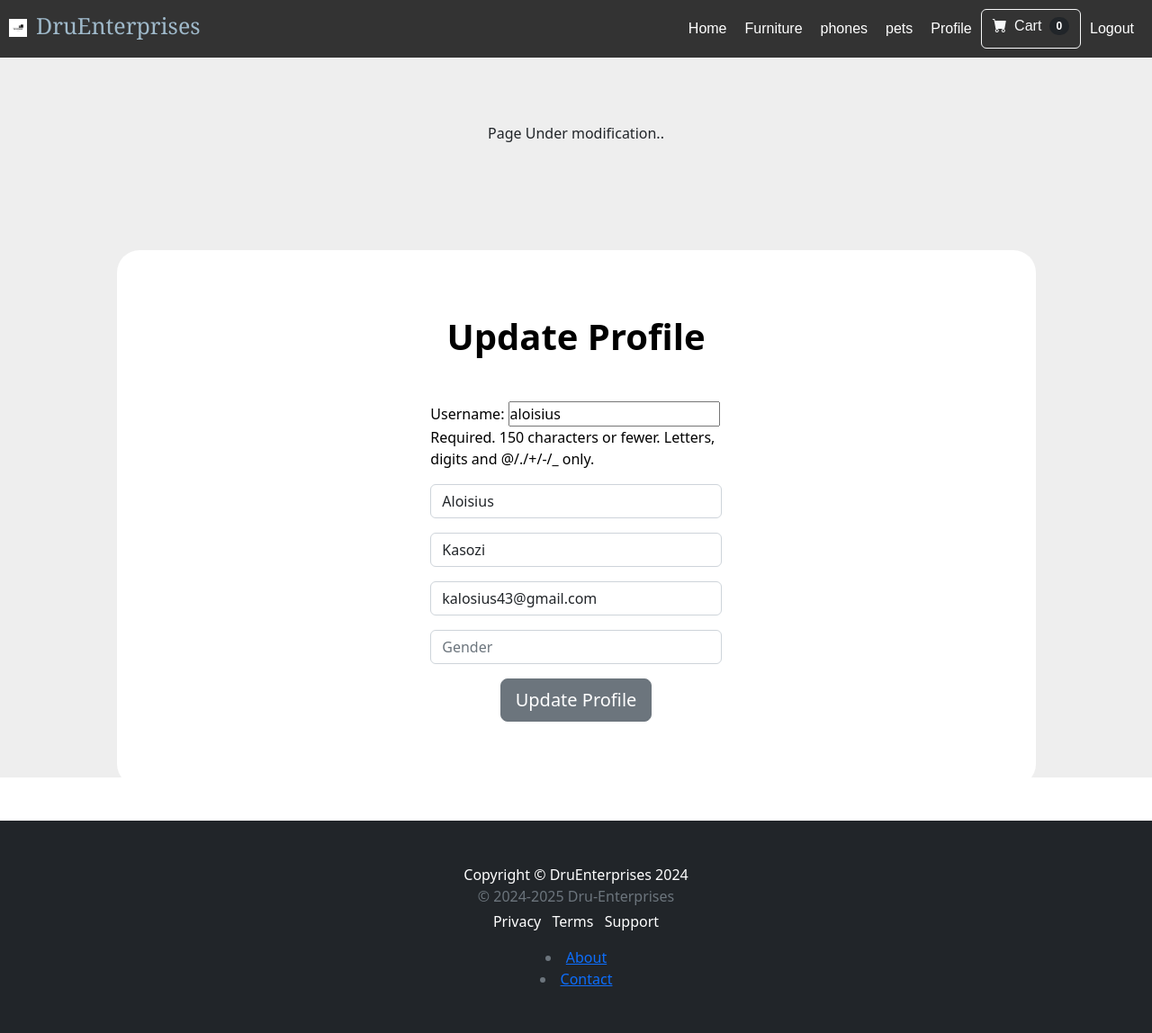
After one commit to kalosius/Dru-Limited, a Django app: page /update_user/ in a window 1280 px wide. The commit adds this page. Shown: the whole page at 90% size. Run offline with Django 5.2, Linux system fonts and the light colour scheme; a user stored in the database is signed in; data comes from the database, SQL or seed files in the repository; both versions use the stored data as it was after the commit; some libraries are stand-ins or nearby versions.

Commit message:
added user profile

```diff
--- /dev/null
+++ b/druu/forms.py
@@ -0,0 +1,21 @@
+from django.contrib.auth.models import User
+from django.contrib.auth.forms import UserCreationForm, UserChangeForm
+from django import forms
+
+class UpdateUserForm(UserChangeForm):
+    #hide password
+    password = None
+
+    #getting other fields
+    email = forms.EmailField(label="", widget=forms.TextInput(attrs={'class':"form-control", "placeholder":"Email"}))
+    first_name = forms.CharField(label="", max_length=100, widget=forms.TextInput(attrs={'class':"form-control", "placeholder":"First Name"}) )
+    last_name = forms.CharField(label="", max_length=100,  widget=forms.TextInput(attrs={'class':"form-control","placeholder":"last Name"}) )
+    gender = forms.CharField(label="", max_length=6,  widget=forms.TextInput(attrs={'class':"form-control","placeholder":"Gender"}) )
+
+
+    class Meta:
+        model = User
+        fields = ("username", "first_name", "last_name", "email", "gender")
+
+    def __init__(self, *args, **kwargs):
+        super(UpdateUserForm, self).__init__(*args, **kwargs)
--- /dev/null
+++ b/druu/templates/authentication/update_user.html
@@ -0,0 +1,42 @@
+{% extends 'base.html' %}
+{% block content%}
+
+<div class="container">
+</div>
+<style>
+    .card:hover{
+        width: auto !important;
+    }
+</style>
+<!-- first registration form -->
+<section class="vh-100" style="background-color: #eee;">
+    <br><br><br>
+    <center><P>Page Under modification..</P></center>
+  <div class="container h-100">
+    <div class="row d-flex justify-content-center align-items-center h-100">
+      <div class="col-lg-12 col-xl-11">
+        <div class="card text-black" style="border-radius: 25px;">
+          <div class="card-body p-md-5">
+            <div class="row justify-content-center">
+              <div class="col-md-10 col-lg-6 col-xl-5 order-2 order-lg-1">
+
+                <p class="text-center h1 fw-bold mb-5 mx-1 mx-md-4 mt-4">Update Profile</p>
+
+                <form class="mx-1 mx-md-4" method="POST" action="{% url 'update_user' %}">
+                  {% csrf_token %}
+                  {{ user_form.as_p}}
+                  <div class="d-flex justify-content-center mx-4 mb-3 mb-lg-4">
+                    <button type="submit" class="btn btn-secondary btn-lg">Update Profile</button>
+                  </div>
+
+                </form>
+
+              </div>
+            </div>
+          </div>
+        </div>
+      </div>
+    </div>
+  </div>
+</section>
+{% endblock %}
--- a/druu/templates/base.html
+++ b/druu/templates/base.html
@@ -33,6 +33,8 @@
                     <li><a href="{% url 'category' 'Phones' %}">phones</a></li>
                     <!-- <li><a href="">sneakers</a></li> -->
                     <li><a href="{% url 'category' 'Pets' %}">pets</a></li>
+                    <li><a href="{% url 'update_user' %}">Profile</a></li>
+
 
                     <!-- <li><a class="dropdown-item" href="{% url 'category_summary' %}">All Products</a></li>
 
--- a/druu/urls.py
+++ b/druu/urls.py
@@ -8,6 +8,8 @@ urlpatterns = [
     # authentication
     path('login/', views.signin, name='login'),
     path('register/', views.registration, name="register"),
+    path('update_user/', views.update_user, name="update_user"),
+
     path('logout/', views.logout_user, name="logout"),
     # products
     # path('clothes/', views.clothes, name="clothes"),
--- a/druu/views.py
+++ b/druu/views.py
@@ -5,6 +5,25 @@ from django.contrib.auth import authenticate, login, logout
 from . models import Product, Category
 from cart.cart import Cart
 from django.contrib.auth.decorators import login_required
+from . forms import UpdateUserForm
+
+def update_user(request):
+    if request.user.is_authenticated:
+        current_user = User.objects.get(id=request.user.id)
+        user_form = UpdateUserForm(request.POST or None, instance=current_user)
+        if user_form.is_valid():
+            user_form.save()
+            login(request, current_user)
+            messages.success(request, 'User has been Updated!!')
+            return redirect("home")
+        return render(request, "authentication/update_user.html", {"user_form":user_form})
+    else:
+        messages.success(request, "You must be logged in to access the page!!")
+        return redirect("home")
+
+
+
+
 
 
 def category_summary(request):
```
Also changed, not shown: db.sqlite3.
